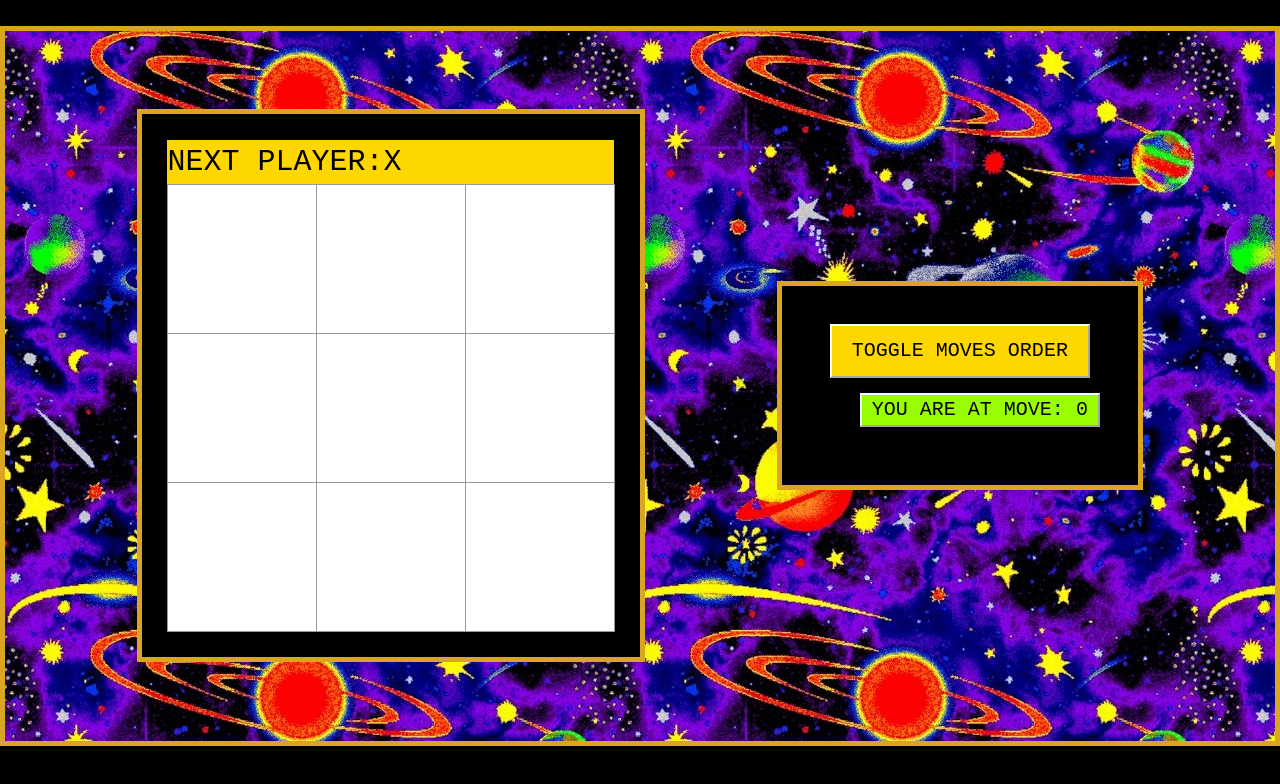
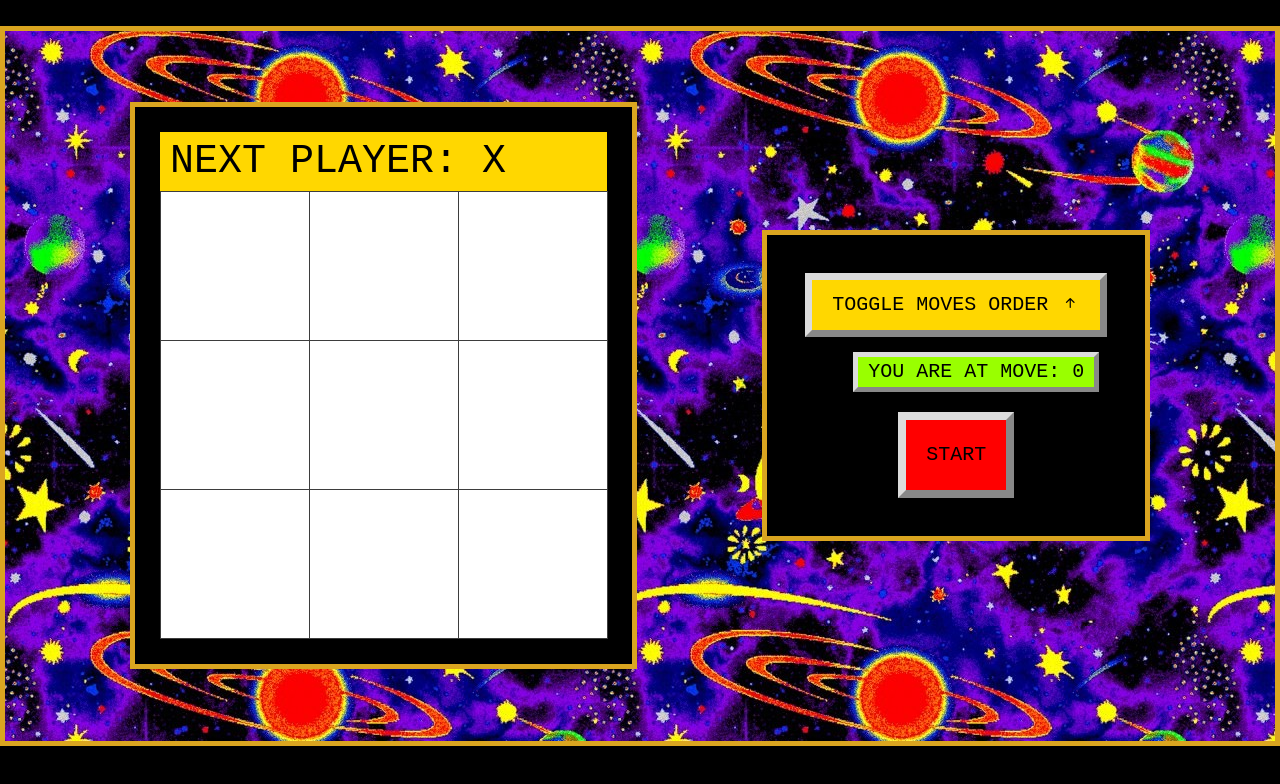
Before and after one commit to DeliaBarron/tic-tac-toe-ReactExer-withNotes, a React (Create React App) app: page / in a window 1280 px wide. Shown: the top 784 px of the page. Built offline with nearby package versions, Linux system fonts and the light colour scheme.

Commit message:
Extras: done
q
wq
:wq
i
:wq

```diff
--- a/package.json
+++ b/package.json
@@ -7,6 +7,7 @@
     "@testing-library/react": "^13.4.0",
     "@testing-library/user-event": "^13.5.0",
     "bootstrap": "^5.2.3",
+    "bootstrap-icons": "^1.10.3",
     "react": "^18.2.0",
     "react-bootstrap": "^2.7.2",
     "react-dom": "^18.2.0",
--- a/public/index.html
+++ b/public/index.html
@@ -10,6 +10,7 @@
   integrity="sha384-rbsA2VBKQhggwzxH7pPCaAqO46MgnOM80zW1RWuH61DGLwZJEdK2Kadq2F9CUG65"
   crossorigin="anonymous"
 />
+<link rel="stylesheet" href="https://cdn.jsdelivr.net/npm/bootstrap-icons@1.10.3/font/bootstrap-icons.css">
   </head>
   <body>
     <div id="root"></div>
--- a/src/components/Board.jsx
+++ b/src/components/Board.jsx
@@ -4,7 +4,6 @@ import { Square } from './Square';
 //-->   FOR MOR INFO  ABOUT THIS FUNCTION GO TO README.md
 export const Board = ({ xIsNext, currentSquares, onPlay }) => {
   const [highlight, setHighlight]=useState('')
-
   useEffect(()=>{
     setHighlight(winner)
     console.log(winner)
@@ -24,11 +23,6 @@ export const Board = ({ xIsNext, currentSquares, onPlay }) => {
 //WINNER STATUS
 const winner= calculateWinner(currentSquares)
 let status
-// if(winner){
-//   status='WINNER: '+ winner
-// }else{
-//   status='NEXT PLAYER:'+ (xIsNext? 'X': 'O')
-// }
 switch (winner) {
   case 'X':
   case 'O':
@@ -38,12 +32,12 @@ switch (winner) {
     status='GAME RESULT: '+winner
     break;
   default:
-    status='NEXT PLAYER:'+ (xIsNext? 'X': 'O')
+    status='NEXT PLAYER: '+ (xIsNext? 'X': 'O')
     break;
 }
       return (
         <>
-          <div className="status">{status}</div>
+          <div className="status ps-2">{status}</div>
          <div className='board-row'>
           < Square value={currentSquares[0]} highlight={highlight} onSquareClick={()=>handleSquareClick(0)}/>
           < Square value={currentSquares[1]} highlight={highlight} onSquareClick={()=>handleSquareClick(1)}/>
--- a/src/components/History.jsx
+++ b/src/components/History.jsx
@@ -67,11 +67,19 @@ function renderList(history){
 
   return (
     <>
+        <div>
+      {
+        order?
+   <button className="toggle-btn mb-2 py-2 px-3" onClick={()=>{handleOrderToggle()}}>TOGGLE MOVES ORDER <i className="bi bi-arrow-up-short"></i></button>
+    :
+    <button className="toggle-btn mb-2 py-2 px-3" onClick={()=>{handleOrderToggle()}}>TOGGLE MOVES ORDER <i className="bi bi-arrow-down-short"></i></button>
+      }
+   </div>
     <div>
-    <button className="toggle-btn mb-2 py-2 px-3" onClick={()=>{handleOrderToggle()}}>TOGGLE MOVES ORDER</button>
+      <ul>{list}</ul>
     </div>
     <div>
-      <ul>{list}</ul>
+      <button onClick={()=>{window.location.reload()}} className="start-btn py-3 px-3">START</button>
     </div>
     </>
   )
--- a/src/components/Square.jsx
+++ b/src/components/Square.jsx
@@ -1,7 +1,6 @@
 import React from 'react'
 
 export const Square = ({value, onSquareClick,highlight}) => {
-
   return (
     value===highlight?
     <button
--- a/src/index.js
+++ b/src/index.js
@@ -1,7 +1,7 @@
 import React, { StrictMode } from "react";
 import { createRoot } from "react-dom/client";
+import "bootstrap-icons/font/bootstrap-icons.css";
 import './style.css'
-
 import App from "./App";
 
 const root = createRoot(document.getElementById("root"));
--- a/src/style.css
+++ b/src/style.css
@@ -5,13 +5,21 @@
     font-size: 20px;
     background:rgba(0, 0, 0);
   }
+  button{
+    border-color: gainsboro;
+    color:black;
+  }
+  .bi{
+    background: transparent;
+  }
+
   li{
     list-style: none;
   }
 
   .square {
     background: #fff;
-    border: 1px solid #999;
+    border: 1px solid #3d3d3d;
     float: left;
     font-size: 5rem;
     font-weight: bold;
@@ -24,7 +32,7 @@
     width: 150px;
   }
   .status {
-    font-size: 1.5rem;
+    font-size: 2rem;
     background-color:gold;
     color: black;
   }
@@ -40,12 +48,10 @@
     height: 90vh;
   }
   .game-board{
-    color: goldenrod;
     padding: 2%;
     border: 5px solid goldenrod;
 
   }
-
   .game-history{
     display: flex;
     flex-direction: column;
@@ -54,21 +60,22 @@
     align-items:center;
     padding: 3%;
   }
+
   .actual-move{
-    border-color:aliceblue;
+    border-width: 5px;
     background-color:rgb(153, 255, 0);
-    color:black ;
   }
   .jump-btn{
-   border-color: aliceblue;
-   background-color:dodgerblue;
-   color:black;
+    border-width: 5px;
+    background-color:dodgerblue;
   }
   .toggle-btn{
-
-    border-color:aliceblue;
+    border-width: 7px;
     background-color: gold;
-    color:black;
+  }
+  .start-btn{
+    background-color: red;
+    border-width: 8px;
   }
   .highlight{
     background:red;
```
Also changed, not shown: 1 other file (tests, documents, lock files or other folders).
